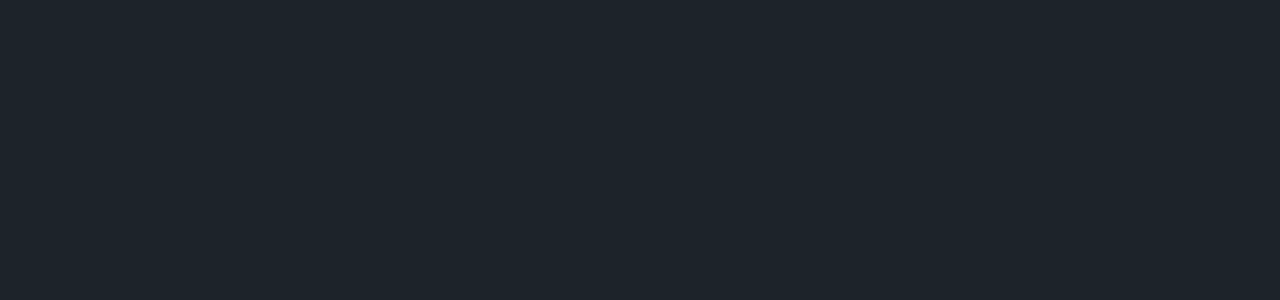
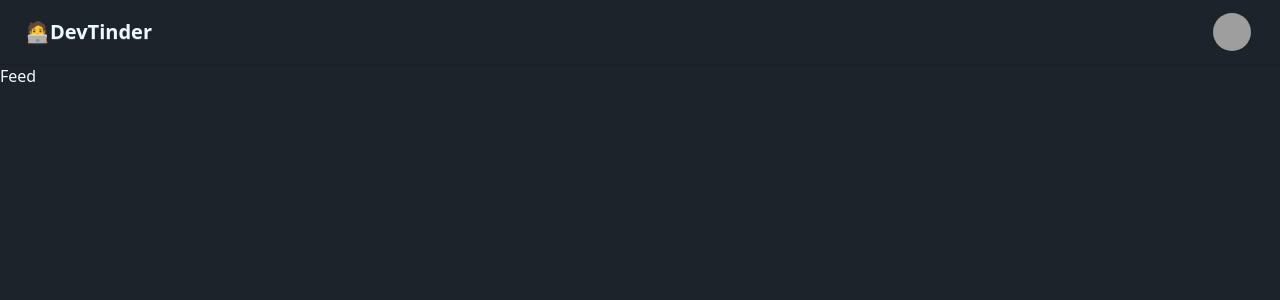
Before and after one commit to rockcee31/devTinder-web, a React (Vite) app: page /Feed in a window 1280 px wide. Before the commit this address had no page. Shown: the top 300 px of the page. Built offline with nearby package versions, Linux system fonts and the light colour scheme; grey boxes are pictures that could not be loaded.

Commit message:
component folder

```diff
--- a/src/App.jsx
+++ b/src/App.jsx
@@ -1,9 +1,11 @@
 import { BrowserRouter, Routes, Route } from "react-router-dom";
-import Body from "./Body";
-import Login from "./Login";   // ✅ Import Login component
-import Profile from "./Profile"; // ✅ Import Profile component
+import Body from "./component/Body";
+import Login from "./component/Login";   // ✅ Import Login component
+import Profile from "./component/Profile"; // ✅ Import Profile component
 import { Provider } from "react-redux";
 import appStore from "./utils/appStore"
+import Feed from "./component/Feed";
+
 function App() {
   return (
     <Provider store={appStore}>
@@ -13,6 +15,7 @@
           {/* ✅ Use relative paths (without `/`) for child routes nested */}
           <Route path="Login" element={<Login />} />
           <Route path="Profile" element={<Profile />} />
+          <Route path="Feed" element={<Feed />} />
         </Route>
       </Routes>
     </BrowserRouter>
--- /dev/null
+++ b/src/component/Feed.jsx
@@ -0,0 +1,9 @@
+import React from 'react'
+
+const Feed = () => {
+  return (
+    <div>Feed</div>
+  )
+}
+
+export default Feed
--- a/src/Login.jsx
+++ b/src/component/Login.jsx
@@ -1,22 +1,26 @@
 import React, { useState } from 'react'
 import axios from 'axios';
 import { useDispatch } from 'react-redux';
-import { addUser } from './utils/userSlice';
-
+import { addUser } from '../utils/userSlice';
+import { useNavigate } from 'react-router-dom';
+import BASE_URL from "../utils/constants";
 const Login = () => {
 //api wo hota hai jo connection karwata hai req ka server se or server se response laake user  ko de rha hai
   const dispatch = useDispatch()
   const [emailId,setemailID] = useState("");
   const [password,setpassworrd] = useState("");
+  const navigate = useNavigate();
+
  //login to handle api he karega
 const handleLogin = async()=>{
 try{
-    const res = await axios.post("http://localhost:3000/login",{
+    const res = await axios.post(BASE_URL+"/login",{
       emailId,
       password
     },{withCredentials:true}) //allow server to send response with credentials like cookiee and send back that cookie for otheer api so that we can authenticate
     console.log(res.data)
     dispatch(addUser(res.data))
+    navigate("/Feed")
 }catch(err){
   console.log(err)
 
--- a/src/NavBar.jsx
+++ b/src/component/NavBar.jsx
@@ -11,8 +11,9 @@
   <div className="flex gap-2">
     {/* <input type="text" placeholder="Search" className="input input-bordered w-24 md:w-auto" /> */}
     <div className="dropdown dropdown-end mr-5">
-      {user&&<div>
-        <h2>Welcome {user.name}</h2>
+      <div className='flex items-center'>
+      {user&&<div className='px-5 font-bold'>
+        <h2>WELCOME {user.name.toUpperCase()}!</h2>
         </div>}
       <div tabIndex={0} role="button" className="btn btn-ghost btn-circle avatar">
         <div className="w-10 rounded-full">
@@ -21,6 +22,8 @@
             src="https://img.daisyui.com/images/stock/photo-1534528741775-53994a69daeb.webp" />
         </div>
       </div>
+      </div>
+
       <ul
         tabIndex={0}
         className="menu menu-sm dropdown-content bg-base-100 rounded-box z-1 mt-3 w-52 p-2 shadow">
--- /dev/null
+++ b/src/utils/constants.js
@@ -0,0 +1,3 @@
+const BASE_URL = "http://localhost:3000"
+
+export default BASE_URL
--- a/src/utils/userSlice.js
+++ b/src/utils/userSlice.js
@@ -8,7 +8,7 @@
           return action.payload
         },
         removeUser:(state,action)=>{
-            return null
+            return state.length=0;
         }
     }
 
```
Also changed, not shown: src/component/Body.jsx (renamed from src/Body.jsx), src/component/Profile.jsx (renamed from src/Profile.jsx), src/component/Signup.jsx (renamed from src/Signup.jsx).
